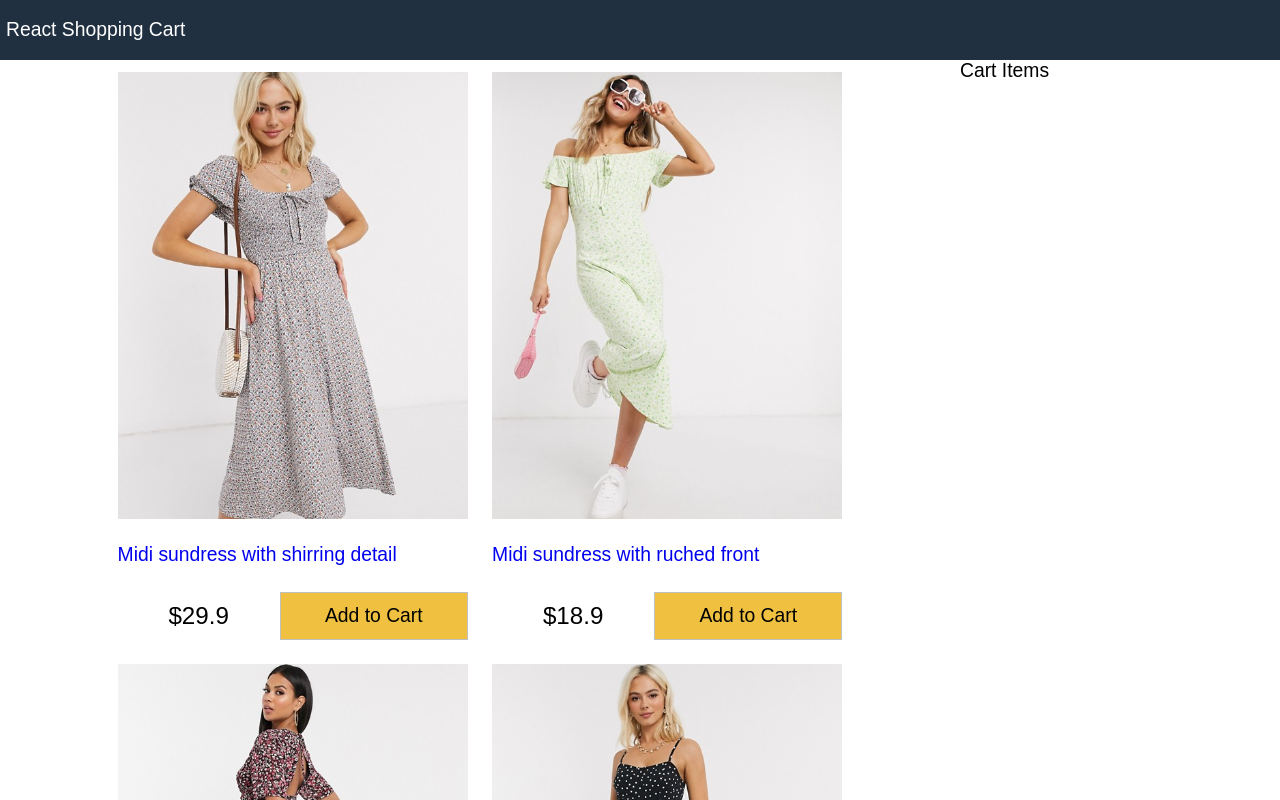
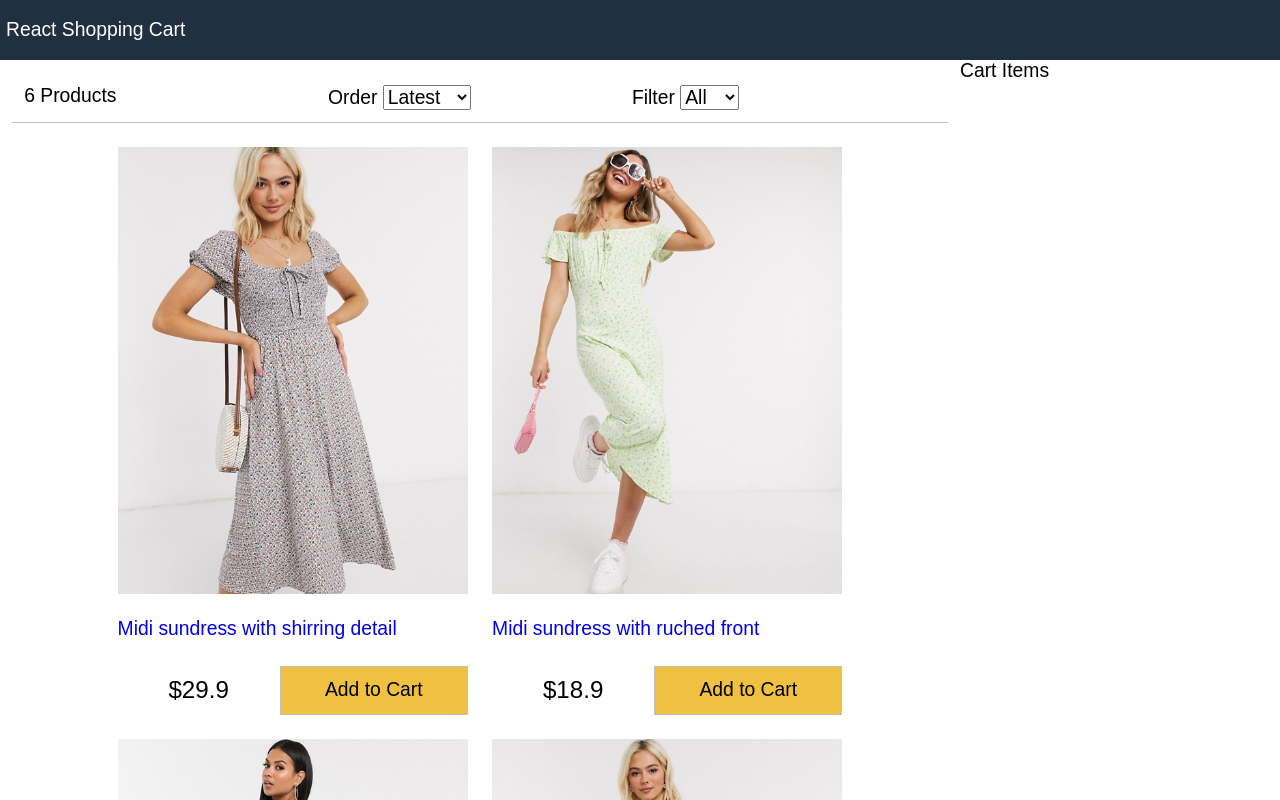
Before and after one commit to mgolshann/react-shopping-cart, a React (Create React App) app: page / in a window 1280 px wide. Shown: the top 800 px of the page. Built offline with nearby package versions, Linux system fonts and the light colour scheme.

Commit message:
create filter bar for products by size and order

```diff
--- a/src/App.js
+++ b/src/App.js
@@ -2,15 +2,52 @@
 import './index.css';
 import data from './data.json';
 import Products from './components/Products';
+import Filter from './components/Filter';
 
 
 class App extends React.Component {
-  constructor(){
+  constructor() {
     super();
     this.state = {
       products: data.products,
       size: "",
       sort: ""
+    }
+  }
+
+  sortProducts = (event) => {
+    let sort = event.target.value;
+    this.setState((state) => ({
+      sort: sort,
+      products: this.state.products
+        .slice()
+        .sort((a, b) => (
+          sort === "lowest"
+            ? a.price > b.price
+              ? 1
+              : -1
+            : sort === "highest"
+              ? a.price < b.price
+                ? 1
+                : -1
+              : a._id < b._id
+                ? 1
+                : -1
+        ))
+    }))
+  }
+  filterProducts = (event) => {
+    let value = event.target.value;
+    if (value === "") {
+      this.setState({
+        size: value,
+        products: data.products
+      })
+    } else {
+      this.setState({
+        size: value,
+        products: data.products.filter((product) => product.availableSizes.indexOf(value) >= 0)
+      });
     }
   }
 
@@ -23,6 +60,13 @@
         <main>
           <div className="content">
             <main className="main">
+              <Filter
+                size={this.state.size}
+                sort={this.state.sort}
+                count={this.state.products.length}
+                sortProducts={this.sortProducts}
+                filterProducts={this.filterProducts}
+              ></Filter>
               <Products products={this.state.products}></Products>
             </main>
 
--- /dev/null
+++ b/src/components/Filter.js
@@ -0,0 +1,31 @@
+import React, { Component } from 'react'
+
+export default class Filter extends Component {
+    render() {
+        return (
+            <div className="filter">
+                <div className="filter-result">{this.props.count} Products</div>
+                <div className="filter-sort">
+                    Order {" "}
+                    <select value={this.props.sort} onChange={this.props.sortProducts}>
+                        <option>Latest</option>
+                        <option value="lowest">Lowest</option>
+                        <option value="highest">Highest</option>
+                    </select>
+                </div>
+                <div className="filter-size">
+                    Filter {" "}
+                    <select value={this.props.size} onChange={this.props.filterProducts}>
+                        <option value="">All</option>
+                        <option value="XS">XS</option>
+                        <option value="S">S</option>
+                        <option value="M">M</option>
+                        <option value="L">L</option>
+                        <option value="XL">XL</option>
+                        <option value="XXL">XXL</option>
+                    </select>
+                </div>
+            </div>
+        )
+    }
+}
--- a/src/index.css
+++ b/src/index.css
@@ -132,3 +132,16 @@
 .button.primary {
   background-color: #f0c040;
 }
+
+/* Filter */
+.filter {
+  display: flex;
+  justify-content: space-between;
+  padding: 1rem;
+  margin: 1rem;
+  border-bottom: 0.1rem #c0c0c0 solid;
+}
+
+.filter div {
+  flex : 1
+}
```
